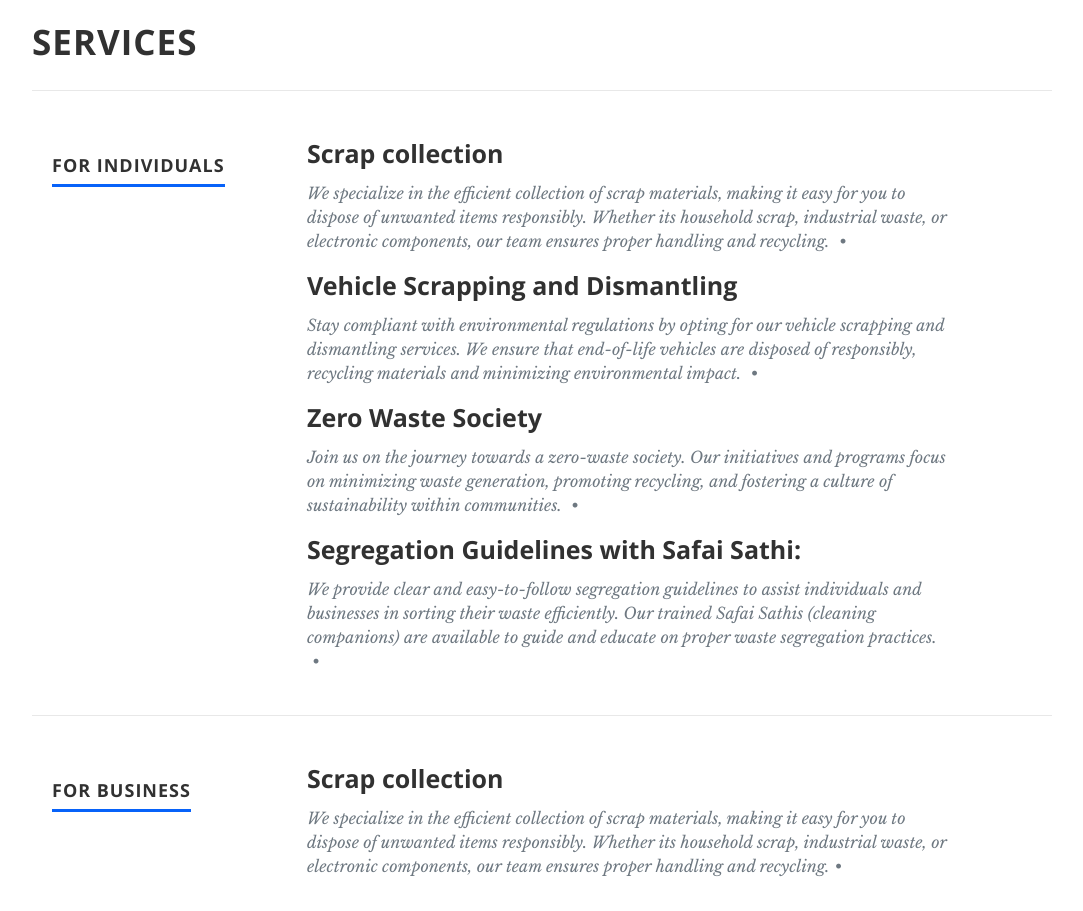
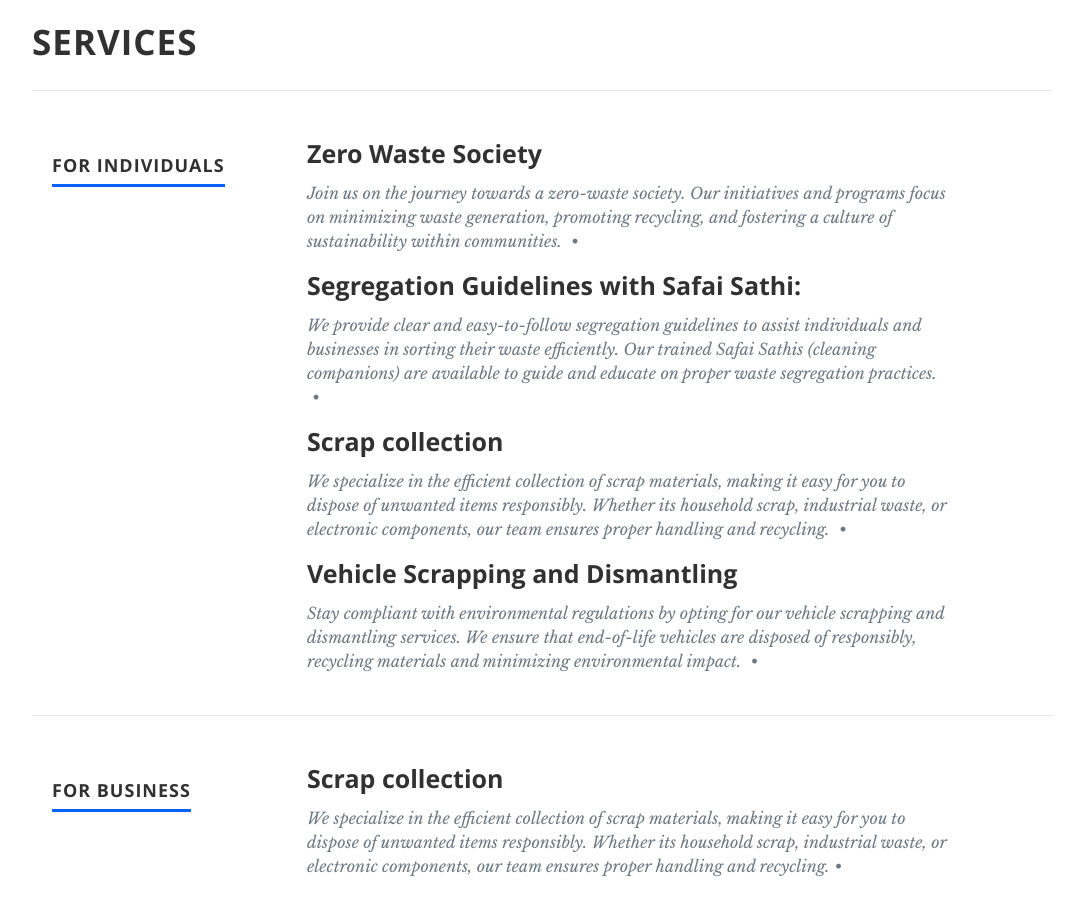
Before and after one commit to ShaikhAbdulla/Zero_waste, a React (Create React App) app: page /Home in a window 1280 px wide. Shown: the part 860-1771 px from the top of the page, without its empty margins (98-1181 px from the left). Built offline with nearby package versions, Linux system fonts and the light colour scheme.

Commit message:
changes made

```diff
--- a/src/Components/Header.js
+++ b/src/Components/Header.js
@@ -7,7 +7,7 @@ import { Link } from "react-router-dom";
 class Header extends Component {
   render() {
     const handleCall = () => {
-      window.location.href = `tel:${'+919619985663'}`;
+      window.location.href = `tel:${'+919653257899'}`;
     };
 
     if (!this.props.data) return null;
--- a/src/Components/Resume.js
+++ b/src/Components/Resume.js
@@ -15,13 +15,14 @@ class Resume extends Component {
     if (!this.props.data) return null;
 
     const skillmessage = this.props.data.skillmessage;
-    const individual=[{'company':'Scrap collection','title':'We specialize in the efficient collection of scrap materials, making it easy for you to dispose of unwanted items responsibly. Whether its household scrap, industrial waste, or electronic components, our team ensures proper handling and recycling.'}
+    const individual=[ {'company':'Zero Waste Society','title':'Join us on the journey towards a zero-waste society. Our initiatives and programs focus on minimizing waste generation, promoting recycling, and fostering a culture of sustainability within communities.'}
+    ,
+    {'company':'Segregation Guidelines with Safai Sathi:','title':'We provide clear and easy-to-follow segregation guidelines to assist individuals and businesses in sorting their waste efficiently. Our trained Safai Sathis (cleaning companions) are available to guide and educate on proper waste segregation practices.'} ,
+      {'company':'Scrap collection','title':'We specialize in the efficient collection of scrap materials, making it easy for you to dispose of unwanted items responsibly. Whether its household scrap, industrial waste, or electronic components, our team ensures proper handling and recycling.'}
     ,
     {'company':'Vehicle Scrapping and Dismantling','title':'Stay compliant with environmental regulations by opting for our vehicle scrapping and dismantling services. We ensure that end-of-life vehicles are disposed of responsibly, recycling materials and minimizing environmental impact.'}
   ,
-  {'company':'Zero Waste Society','title':'Join us on the journey towards a zero-waste society. Our initiatives and programs focus on minimizing waste generation, promoting recycling, and fostering a culture of sustainability within communities.'}
-  ,
-  {'company':'Segregation Guidelines with Safai Sathi:','title':'We provide clear and easy-to-follow segregation guidelines to assist individuals and businesses in sorting their waste efficiently. Our trained Safai Sathis (cleaning companions) are available to guide and educate on proper waste segregation practices.'}
+
   ]
     const education = individual.map(function (education) {
       return (
```
